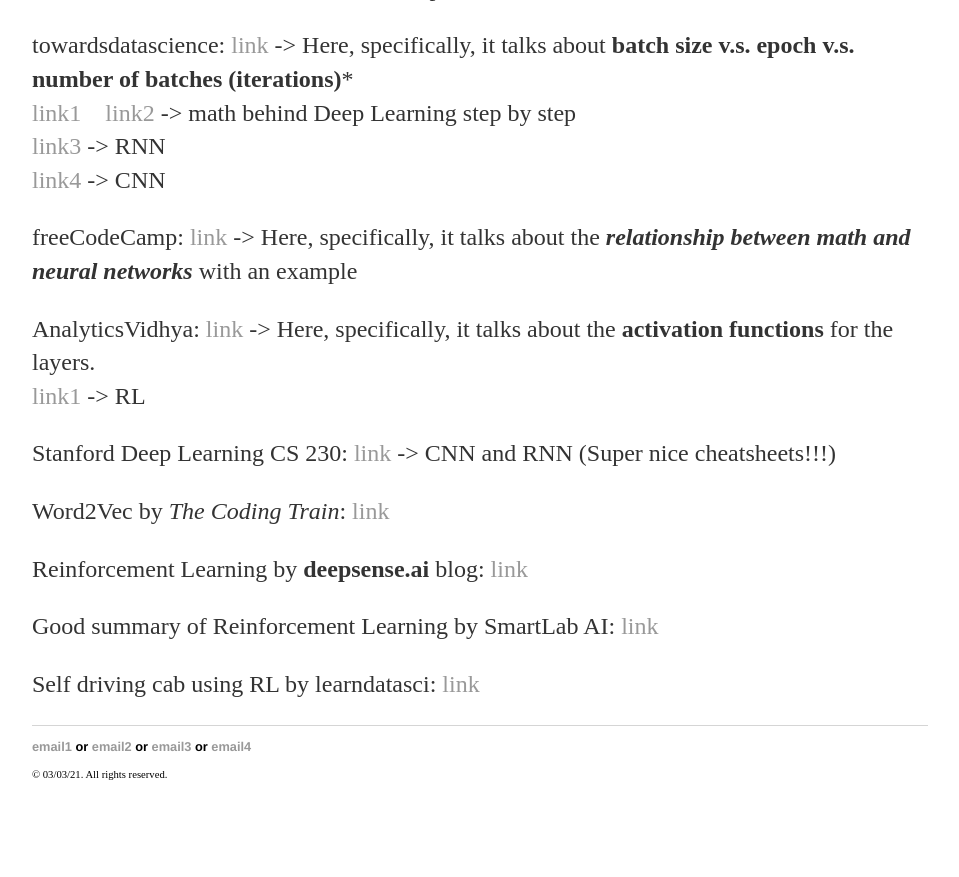
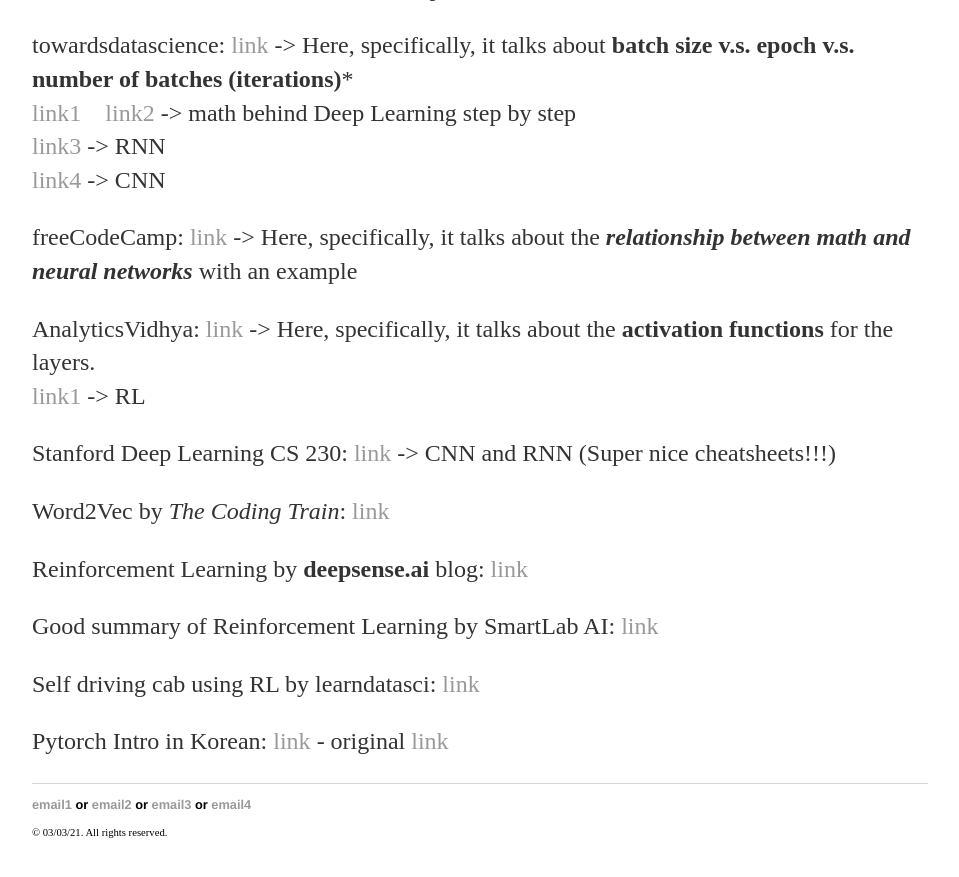
Before and after one commit to yjkweon24/yjkweon24.github.io, a Jekyll site: the page built from _posts/2019-03-16-Academic.md, in a window 1280 px wide and 900 px high, scrolled down 1935 px. Shown: the top 877 px of the window, without its empty margins (160-1119 px from the left). Built offline with Jekyll 4.4.1, drawn with Linux system fonts in a browser that asks for light colours; before the commit the page ends 2777 px from its top, so only the background shows below that.

Commit message:
Update 2019-03-16-Academic.md

```diff
--- a/_posts/2019-03-16-Academic.md
+++ b/_posts/2019-03-16-Academic.md
@@ -66,3 +66,5 @@
 Good summary of Reinforcement Learning by SmartLab AI: [link](https://medium.com/@SmartLabAI/reinforcement-learning-algorithms-an-intuitive-overview-904e2dff5bbc)
 
 Self driving cab using RL by learndatasci: [link](https://www.learndatasci.com/tutorials/reinforcement-q-learning-scratch-python-openai-gym/)
+
+Pytorch Intro in Korean: [link](https://tutorials.pytorch.kr/beginner/deep_learning_60min_blitz.html) - original [link](https://pytorch.org/tutorials/beginner/deep_learning_60min_blitz.html)
```
